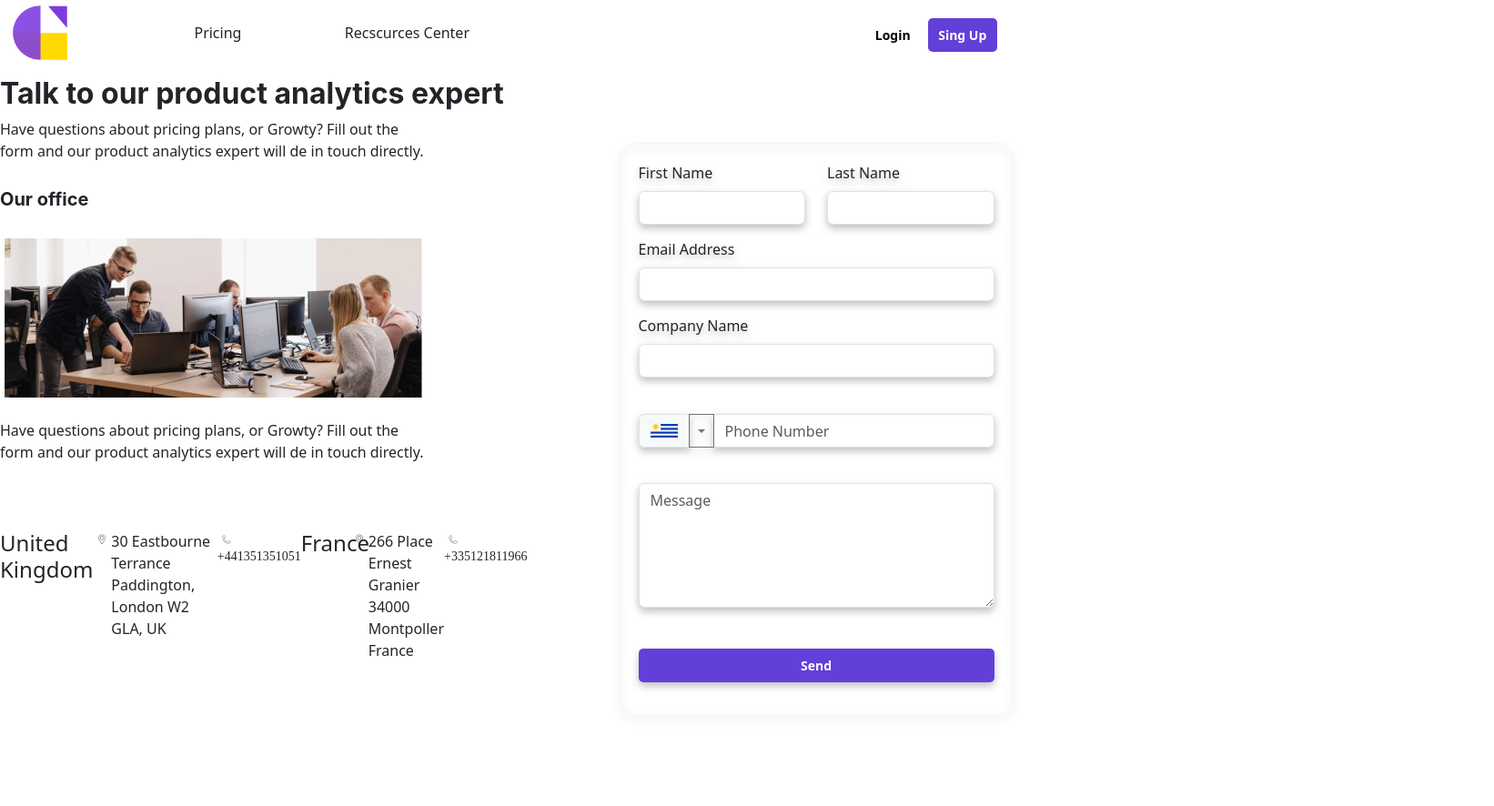
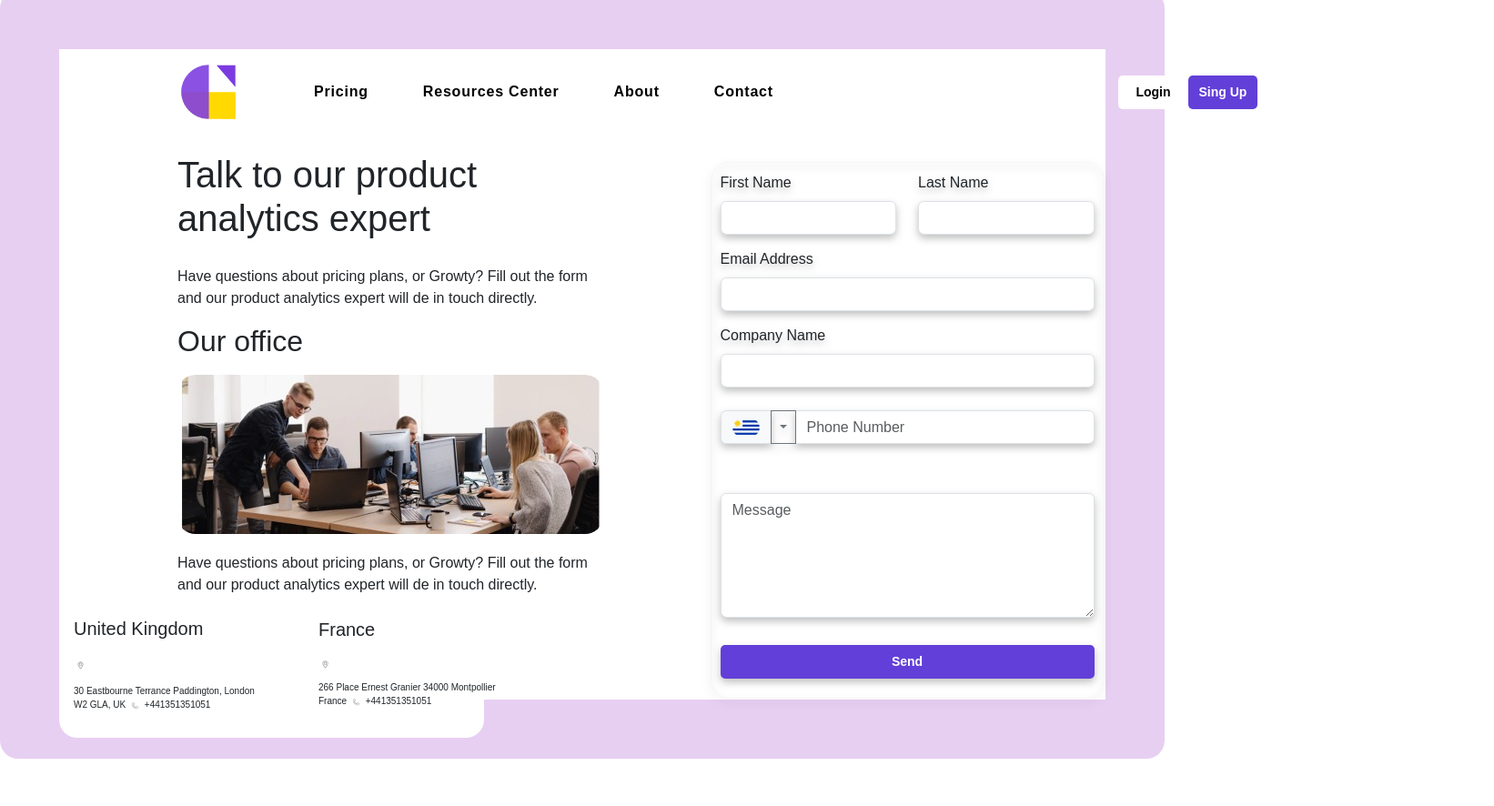
Before and after one commit to Nasha158/Es6_5jun, a plain HTML site: page index.html in a window 1280 px wide. Shown: the part 11-897 px from the top of the page at 91% size, 1642 px wide, since content can reach past the window. Drawn offline with nearby package versions, Linux system fonts and the light colour scheme; a web font is replaced by a local one.

Commit message:
cambios generales con Nati

```diff
--- a/index.html
+++ b/index.html
@@ -2,68 +2,60 @@
 <html lang="en">
   <head>
     <meta charset="UTF-8" />
-    <meta http-equiv="X-UA-Compatible" content="IE=edge" />
-    <meta name="viewport" content="width=device-width, initial-scale=1.0" />
-        <!-- Styles -->
+    <meta http-equiv="X-UA-Compatible" content="IE=edge"/>
+    <meta name="viewport" content="width=device-width, initial-scale=1.0"/>
     <link rel="stylesheet" href="./styles/global.css">
-
-    <!-- Fonts -->
-    <link
-      href="https://fonts.google.com/specimen/Inter+Tight?query=inter"
-      rel="stylesheet"
-      />
+    <link href="https://fonts.google.com/specimen/Inter+Tight?query=inter"rel="stylesheet"/>
     <title>Proyecto Figma Html</title>
     <link href="https://cdn.jsdelivr.net/npm/bootstrap@5.3.0/dist/css/bootstrap.min.css" rel="stylesheet" integrity="sha384-9ndCyUaIbzAi2FUVXJi0CjmCapSmO7SnpJef0486qhLnuZ2cdeRhO02iuK6FUUVM" crossorigin="anonymous">
   </head>
 
-  <main>
-  <body class="body">
-    <div class="boddy"></div>
-      <header class="header">
+  <!DOCTYPE html>
+<html lang="en">
 
-        <nav class="header1-container">
-          <div class="space-menu" >
-            <img
-              width="100px"
-              src="./assets/images/logo Figma.png"
-              alt="Logo Figma"/>
+  <head>
+    <meta charset="UTF-8" />
+    <meta http-equiv="X-UA-Compatible" content="IE=edge"/>
+    <meta name="viewport" content="width=device-width, initial-scale=1.0"/>
+    <link rel="stylesheet" href="./styles/global.css">
+    <link rel="preconnect" href="https://fonts.googleapis.com">
+    <link rel="preconnect" href="https://fonts.gstatic.com" crossorigin>
+    <link href="https://fonts.googleapis.com/css2?family=Inter:wght@800&display=swap" rel="stylesheet">
+    <title>Proyecto Figma Html</title>
+  </head>
+
+  <body class="body"style="border-color:#e7cff2">
+
+    <header class="header-container">
+
+    <div class="menu">
+      <div class="logo-menu">
+      <img width="100px" src="./assets/images/logo Figma.png"alt="Logo Figma">
       </div>
-          <div class="space-menu" >Pricing</div>
-          <div class="space-menu">Recscurces Center</div>
+      <nav class="space-menu">
+      <a class="space-menu">Pricing</a>
+      <a class="space-menu">Resources Center</a>
+      <a class="space-menu">About</a>
+      <a class="space-menu">Contact</a>
+      </nav>
+      </div>
+    </div>
 
-        </nav>
-
-        <nav class="header2-container"
-            style="height: 94px; width: 516px;">
-
+    <div class="button-nav">
+      <div class="button-nav">
           <button class="button white" onclick="login('registro')">Login</button>
           <button class="button violet" onclick="login('inicio')">Sing Up</button>
-        </nav>
+      </div>
+    </div>
+
     </header>
 
-    <h1 class="tittle"style="
-              font-family: Inter;
-              font-size: 32px;
-              font-weight: 700;
-              line-height: 39px;
-              letter-spacing: 0em;
-              text-align: left;"
-              >Talk to our product analytics expert</h1>
-
-  <p nav class="p1-container"
-    >Have questions about pricing plans, or Growty? Fill out the form and our product analytics expert will de in touch directly.</p>
-
-
-    <h2 class="sub-title" style="
-                          font-family: Inter;
-                          font-size: 20px;
-                          font-weight: 700;
-                          line-height: 22px;
-                          letter-spacing: 0em;
-                          text-align: justified;"
-                          > Our office</h2>
-    <br/>
-
+    <main class="main">
+    <h1>Talk to our product
+      <br>analytics expert</h1>
+    <p id="parrafo" nav class="p-container">
+    Have questions about pricing plans, or Growty? Fill out the form and our product analytics expert will de in touch directly.</p>
+    <h2> Our office</h2>
           <nav class="img-container">
             <div class="img">
               <img
@@ -71,70 +63,52 @@
               alt="equipo de trabajo">
             </div>
           </nav>
-    <br/>
-
-    <p id="parrafo"
-      nav class="p2-container">
-
+        <p class="p-container">
       Have questions about pricing plans, or Growty? Fill out the form and our product analytics expert will de in touch directly.
         </p>
-        <nav class="ubication-container">
-          <div class="container1">
-            <p class="text-container1">
-              <h4 class="title-example1">United Kingdom</h4>
-              <img
-                width="20px"
-                src="assets/images/icono ubicacion transparente-1.png"
-                alt="Icono Ubicacion"
-              />
+  </body>
+    </main>
+
+    <footer>
+        <div class="footer">
+          <nav class= "footer1">
+            <h5>United Kingdom</h5>
+              <img src="./assets/images/icono ubicacion transparente-1.jpg"
+                alt="icono ubicacion"
+                style="float:left; width: 15px;">
+              <p style="font-size: 10px";>
                   30 Eastbourne Terrance
                   Paddington, London
                   W2 GLA, UK
-
-
-              <p class="fone-container">
-                <img
-                  width="20px"
-                  src="assets/images/icono telefono transparente-1.png"
-                  alt="Icono Telefono"
-                />
+                <img src="./assets/images/icono telefono transparente-1.jpg"
+                alt="icono telefono"
+                style="width: 15px;">
                 +441351351051
               </p>
+          </nav>
+          <nav class= "footer2">
+            <h5>France</h5>
+              <img src="./assets/images/icono ubicacion transparente-1.jpg"
+                alt="icono ubicacion"
+                style="float:left; width: 15px;">
+
+              <p style="font-size: 10px";>
+                  266 Place Ernest Granier
+                  34000 Montpollier France
+                <img src="./assets/images/icono telefono transparente-1.jpg"
+                alt="icono telefono"
+                style="width: 15px;">
+                +441351351051
               </p>
+          </nav>
         </div>
+    </footer>
 
-          <div id class="container2">
-            <p class="text-container2">
-              <h4 class="title-example2">France</h4>
-                <img
-                  width="20px"
-                  src="./assets/images/icono ubicacion transparente-1.png"
-                  alt="Icono Ubicacion"
-                />
-                266 Place Ernest Granier
-                34000 Montpoller
-                France
-
-              <p class="fone-container">
-                <img
-                  width="20px"
-                  src="assets/images/icono telefono transparente-1.png"
-                  alt="Icono Telefono"
-                  />
-                  +335121811966
-              </p>
-            </p>
-          </div>
-          </div>
-        </nav>
-      <p >
-
-      </main>
-
+  </body>
+</html>
       <div>
 
         <form class="form-container" autocomplete="on">
-
         <div class="input-group">
           <div class="row">
               <div class="col">
@@ -161,7 +135,7 @@
 
 
 
-        <div class="input-group" style="top: 25px;">
+        <div class="input-group" style="top: 10px;">
           <div class="input-group-text" id="btnGroupAddon" style="height: 37px">
               <img src="./assets/images/png-transparent-uruguay-flag-icon.png"
               width="30 px";>
@@ -193,7 +167,7 @@
 
           <div class="d-grid gap-2";  >
 
-          <button type="Send"  style="margin-top: 30px;" class="button violet" >Send</button>
+          <button type="Send"  style="margin-top: 15px;" class="button violet" >Send</button>
 
           </div>
 
--- a/styles/global.css
+++ b/styles/global.css
@@ -1,32 +1,172 @@
 /* Design*/
-.website {
-  position: absolute;
-  width: 1161px;
-  height: 845px;
-  left: 139px;
-  top: 89px;}
-
-.myclass {
-  background: background1, background2;
+* {
+  font-family: 'Poppins', sans-serif;
+  border-radius: 20px;
+  box-sizing: border-box;
 }
 
-#header {
-  font-family: Inter;
+/*Body*/
+body.body {
+  border: 65px solid rgb(117, 84, 227);
+}
+
+.body {
+  font-family: 'Poppins', sans-serif;
+  height: 845px;
+}
+
+/*Header*/
+
+.logo-menu{
+  margin: 20px;}
+
+.header-container {
+  height: 94px;
+  width: 516px;
+  font-family: "Calibri";
+  font-style: normal;
+  font-weight: 700;
+  font-size: 16px;
+  line-height: 20px;
+  display: flex;
+  align-items: center;
+  letter-spacing: 0.05em;
+  flex-direction: row;
+}
+
+/* Menu */
+.menu {
+  display: flex;
+  justify-content: start;
+  margin-left: 100px;}
+
+.p-container {
+  width: 468px;
+  padding-top: 20px;
+}
+
+.space-menu {
+  margin-top: 10px;
+  display: -webkit-box;
+  justify-content:space-between;
+  flex-direction: row;
+  align-items: center;
+  padding: 20px;
+  gap: 20px;
+  font-family: 'Poppins', sans-serif;
+  color: black;
+  text-decoration: none;
+  text-align: center;
+  vertical-align: middle;
+}
+
+
+
+.button-nav {
+  display: flex;
+  justify-content: flex-end;
+  align-items: center;
+  padding: 0px 130px 0px 200px;
+  height: 37px;
+}
+
+/* Design button login-singup */
+.button {
+  min-width: 76.5px;
+  height: 37px;
+  border: solid 0px;
+  border-radius: 5px;
+  text-align: center;
+  text-decoration: none;
+  transition: all 500ms ease;
+  cursor: pointer;
   font-size: 14px;
   font-weight: 700;
-  display:flex;
-
-}
-#header1-container {
-  height: 94px;
-  width: 516px;
+  font-weight: bold;
 }
 
-#header2-container {
-  height: 94px;
-  width: 516px;
-  left: 580px;
+.violet {
+  background-color: #623fd8;
+  color: #fff;
 }
+
+.white {
+  background-color: #fff;
+}
+
+.main {
+  padding: 20px 130px;}
+
+/* Form */
+.form-container {
+  font-family: 'Poppins', sans-serif;
+  box-sizing: border-box;
+  position: relative;
+  width: 433px;
+  height: 590px;
+  left: calc(50% - 433px / 2 + 357px);
+  top: -633px;
+  border: 1px solid #faf3f3;
+  filter: drop-shadow(0px 4px 4px rgba(0, 0, 0, 0.25));
+  border-radius: 20px;
+  padding: 10px;
+}
+
+.container-section {
+  background-color: white;
+  margin-right: 28px;
+}
+
+.img-container {
+  padding-top: 10px;
+}
+
+.form-control {
+  height: 137px;
+  margin-top: 0px;
+  margin-bottom: 15px;
+}
+
+#Message {
+  margin-top: 25px;
+}
+
+/* Footer */
+.footer{
+  padding: 40px 130px;
+  font-family: 'Poppins', sans-serif;
+  background-color: white;
+  display: flex;
+  justify-content: center;
+  width: 467px;
+  height: 120px;
+  left: 81px;
+  top: 690px;}
+
+.footer1{
+display: flex;
+flex-direction: column;
+justify-content: space-between;
+align-items: flex-start;
+padding: 0px;
+position: absolute;
+width: 205px;
+height: 120px;
+left: 81px;
+top: 690px;
+}
+
+.footer2{display: flex;
+  flex-direction: column;
+  justify-content: space-between;
+  align-items: flex-start;
+  padding: 0px;
+  gap: 10px;
+  position: absolute;
+  width: 198px;
+  height: 115px;
+  left: 350px;
+  top: 691px;}
 
 #parrafos {
   font-family: "Inter";
@@ -36,255 +176,61 @@
   line-height: 19px;
   display: flex;
   align-items: center;
-  color: rgba(0, 0, 0, 0.74);}
-
-#body {
-
-  font-family: "inter Tight";
-}
-#text {
-  width: 198px;
-  height: 60px;
-  font-family: inter;
-  font-size: 14px;
-  font-weight: 300;
-}
-/* Design System */
-.button {
-  min-width: 76.5px;
-  height: 37px;
-  border: solid 0px;
-  border-radius: 5px;
-  text-align:center;
-  text-decoration: none;
-  transition: all 500ms ease;
-  cursor:pointer;
-  font-size: 14px;
-  font-weight: 700;
-  font-weight: bold;
+  position: absolute;
+  width: 468px;
+  height: 106px;
 }
 
-.violet {
-  background-color:#623fd8;
-  color:#fff;
-}
-
-.white {
-  background-color: #fff;
-}
-
-
-
-.header {
-  height: 94px;
-  width: 516px;
-}
-.header1-container {
-  /* Header 1 */
-  background-color: white;
-  height: 94px;
-  width: 516px;
-
-  left: 64px;
-  top: 0px;
-  border-radius: 0px;
-  justify-content: space-between;
-  align-items: center;
-  display: flex;
-  flex-direction: row;
-  padding: 0px;
-  gap: 10px;
-}
-
-.body {
-  background-color: white;
-  width: 1161px;
-  height: 845px;
-}
-/* LOGO */
-.logo {
-  background-color: white;
+#h1 {
   position: absolute;
-  width: 56px;
-  height: 54px;
-  left: 16px;
-  top: 20px;
-}
-
-/* Header 2 */
-.header2-container {
-  background-color: white;
-  position: absolute;
-  width: 153px;
-  height: 37px;
-  left: 580px;
-  top: 2px;
-  justify-content: flex-end;
-  align-items: center;
-  display: flex;
-  flex-direction: row;
-}
-
-/* Menu */
-.nav-container {
-  background-color: white;
-  display: flex;
-  flex-direction: row;
-  align-items: flex-start;
-  padding: 0px;
-  gap: 10px;
-}
-
-.menu {
-  background-color: white;
-  display: flex;
-  justify-content: start;
-}
-
-.show-menu {
-  display: none;
-}
-
-.ubication-container {
-  background-color: white;
-  display: flex;
-  justify-content: space-between;
-  width: 205px;
-  height: 300px;
-}
-
-.container1 {
-  background-color: white;
-  display: flex;
-  align-items: start;
-}
-
-.container2 {
-  background-color: white;
-  display: flex;
-  align-items: start;
-}
-
-.title-example1 {
-  background-color: white;
-  height: 22px;
-  width: 127px;
-  left: 0px;
-  top: 0px;
-  border-radius: nullpx;
-}
-
-.title-example2 {
-  background-color: white;
-  height: 22px;
-  width: 54px;
-  left: 0px;
-  top: 0px;
-  border-radius: nullpx;
-}
-
-.fone-container {
-  font-family: Inder;
-  font-size: 14px;
-  font-weight: 400;
-  line-height: 18px;
+  width: 431px;
+  height: 78px;
+  left: 74px;
+  top: 128px;
+  font-family: Inter;
+  font-size: 32px;
+  font-weight: 800;
+  line-height: 39px;
   letter-spacing: 0em;
   text-align: left;
 }
 
-/* Auto layout */
-.space-menu {
-  display: flex;
-  flex-direction: row;
-  align-items: flex-start;
-  padding: 0px;
-  gap: 10px;
+#h2 {
+  font-family: Inter;
+  font-style: normal;
+  font-size: 20px;
+  font-weight: 700;
+  line-height: 22px;
+  letter-spacing: 0em;
+  text-align: left;
 }
 
-.nav-header2-container {
-  display: flex;
-  flex-direction: row;
-  align-items: center;
-  padding: 0px;
+#h4 {
+  font-family: Inter;
+  font-size: 16px;
+  font-weight: 700;
+  line-height: 22px;
+  letter-spacing: 0em;
+  text-align: justify;
 }
 
-.tittle {
-  background-color: white;
+#h5 {
   font-family: Inter;
-  font-size: 32px;
-  font-weight: 700;
-  line-height: 39px;
-  letter-spacing: 0em;
+  font-style: normal;
+  font-size: 14px;
+  font-weight: 300;
+  line-height: 10px;
+  letter-spacing: 5px;
+  display: flex;
   text-align: left;
-  align-items: center;
 }
 
-.sub-title {
-  background-color: white;
-  display: flex;
-  align-items: center;
-  text-align: justify;
+#h6 {
+  font-family: Inter;
+  font-style: normal;
+  font-size: 16px;
+  font-weight: 700;
+  line-height: 22px;
+  letter-spacing: 0em;
+  text-align: justified;
 }
-.img-container {
-  width: 488px;
-  height: 175px;
-}
-
-.img {
-  object-fit: cover;
-  width: 100%;
-  height: 100%;
-}
-
-.p1-container {
-  background-color: white;
-  height: 62px;
-  width: 468px;
-  left: 0px;
-  top: 18px;
-  border-radius: nullpx;
-}
-
-.p2-container {
-  background-color: white;
-  height: 106.28570556640625px;
-  width: 468px;
-  left: 0px;
-  top: 30.857177734375px;
-  border-radius: nullpx;
-}
-
-/* Form */
-
-.form-container {
-
-  box-sizing: border-box;
-  position: absolute;
-  width: 433px;
-  height: 631px;
-  left: calc(50% - 433px/2 + 257px);
-  top: 168px;
-  border: 1px solid #FAF3F3;
-  filter: drop-shadow(0px 4px 4px rgba(0, 0, 0, 0.25));
-  border-radius: 20px;
-  padding: 20px;
-  }
-
-.container-section {
-  background-color: white;
-  margin-right:28px;
-}
-
-.footer-container {
-  background-color:white;
-  display:flex;
-  justify-content:center;}
-
-.form-control{
-  height:137px;
-  margin-top:0px;
-  margin-bottom: 15px;}
-
-#Message{
-  margin-top: 25px;
-}
```
Lines whose indentation alone changed are shown as unchanged.
